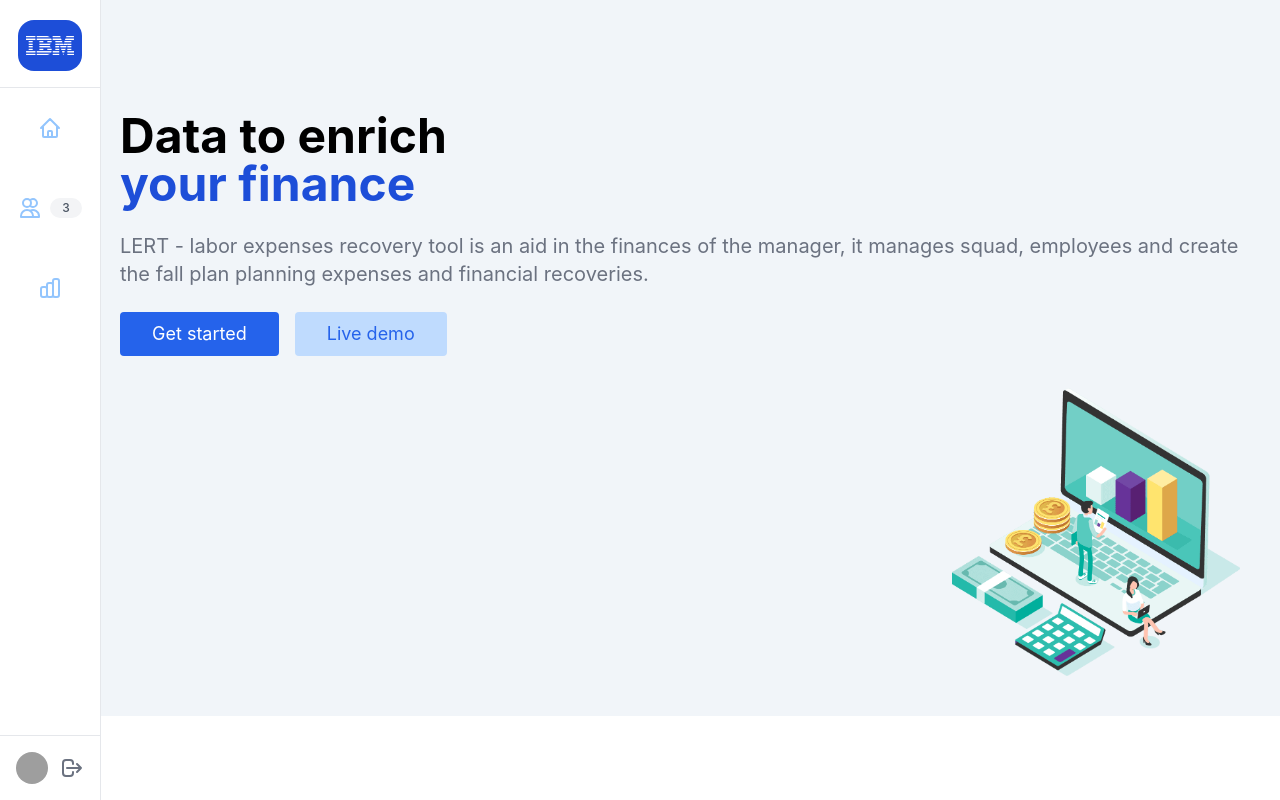
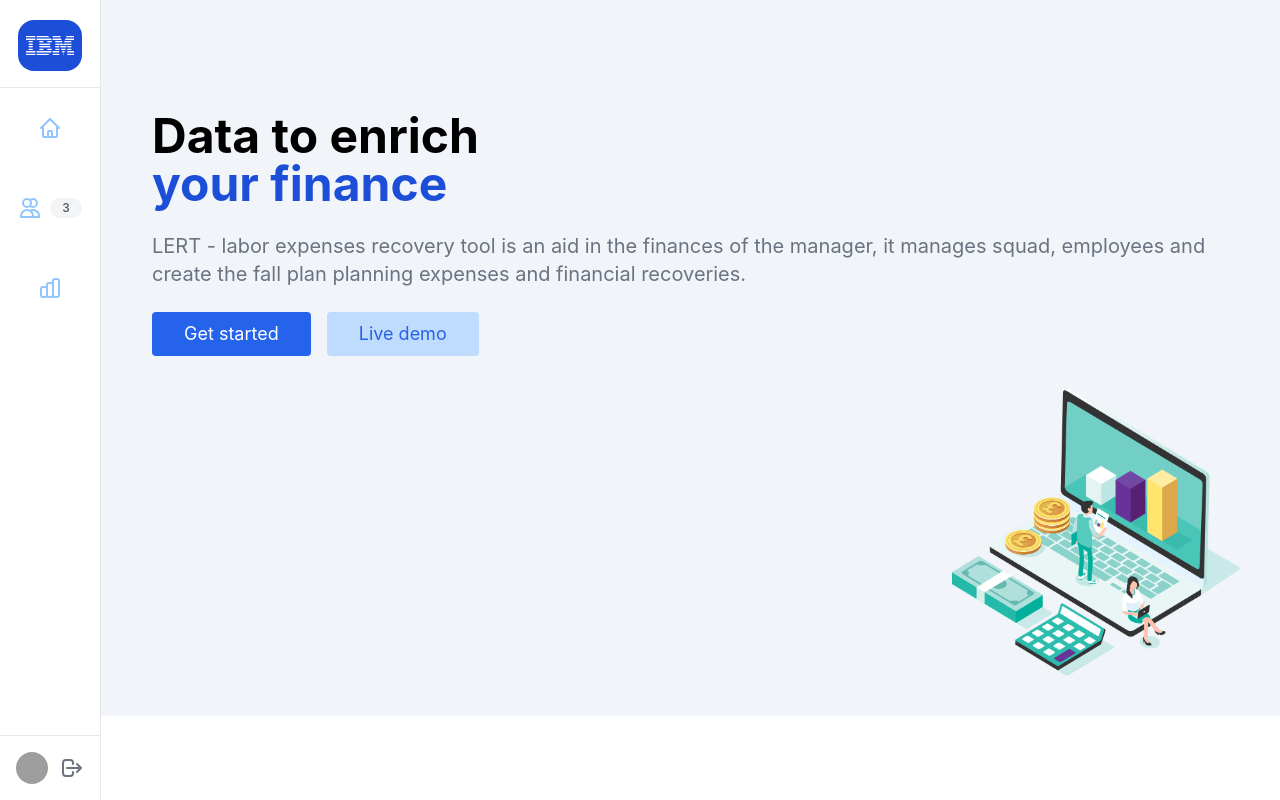
Before and after one commit to Cosmonaut-itc/Lert-Team-1, a React (Create React App) app: page / in a window 1280 px wide. Built offline with nearby package versions, Linux system fonts and the light colour scheme; grey boxes are pictures that could not be loaded.

Commit message:
Fixed Sidebar with routes

```diff
--- a/src/components/App.jsx
+++ b/src/components/App.jsx
@@ -1,16 +1,26 @@
 import SideMenu from './SideMenu'
 // import ManagerCard from './ManagerCard'
 import LandingPage from './LandingPage'
-import Login from './Login'
+
+import { BrowserRouter, Route, Routes } from 'react-router-dom'
+
+import Reports from '../routes/reports'
+import Home from '../routes/home'
+import Team from '../routes/team'
 
 function App() {
   return (
-    <div className='bg-slate-100 h-max'>
-      <div className='flex'>
+    <BrowserRouter>
+      <div className='flex bg-slate-100 h-max'>
         <SideMenu />
-        <LandingPage />
+        <Routes>
+          <Route path='/' element={<LandingPage />} />
+          <Route path='home' element={<Home />} />
+          <Route path='reports' element={<Reports />} />
+          <Route path='team' element={<Team />} />
+        </Routes>
       </div>
-    </div>
+    </BrowserRouter>
   )
 }
 
--- a/src/components/Login.jsx
+++ b/src/components/Login.jsx
@@ -10,7 +10,7 @@ export default function Login() {
       <div className='max-w-md w-full space-y-8'>
         <div>
           <h2 className='mt-6 text-left text-3xl font-base text-gray-900'>
-            Llog in to IBM
+            Log in to IBM
           </h2>
         </div>
         <form className='mt-2 space-y-6' action='#' method='POST'>
--- a/src/components/SideMenu.jsx
+++ b/src/components/SideMenu.jsx
@@ -39,7 +39,7 @@ export default function SideMenu() {
   const [sidebarOpen, setSidebarOpen] = useState(false)
 
   return (
-    <div className={isSideMenuClose ? 'md:ml-20' : 'md:ml-52'}>
+    <div className={isSideMenuClose ? 'md:ml-28' : 'md:ml-60'}>
       <div className='fixed top-0 left-0 overflow-hidden'>
         <Transition.Root show={sidebarOpen} as={Fragment}>
           <Dialog
--- a/src/index.js
+++ b/src/index.js
@@ -1,26 +1,12 @@
 import React from 'react'
 import './styles/index.css'
 import App from './components/App'
-import { BrowserRouter, Routes, Route } from 'react-router-dom'
 import reportWebVitals from './tests/reportWebVitals'
 import { createRoot } from 'react-dom/client'
 
-import Reports from './routes/reports'
-import Home from './routes/home'
-import Team from './routes/team'
-
 const container = document.getElementById('root')
 const root = createRoot(container)
-root.render(
-  <BrowserRouter>
-    <Routes>
-      <Route path='/' element={<App />} />
-      <Route path='home' element={<Home />} />
-      <Route path='reports' element={<Reports />} />
-      <Route path='team' element={<Team />} />
-    </Routes>
-  </BrowserRouter>
-)
+root.render(<App />)
 
 // If you want to start measuring performance in your app, pass a function
 // to log results (for example: reportWebVitals(console.log))
```
